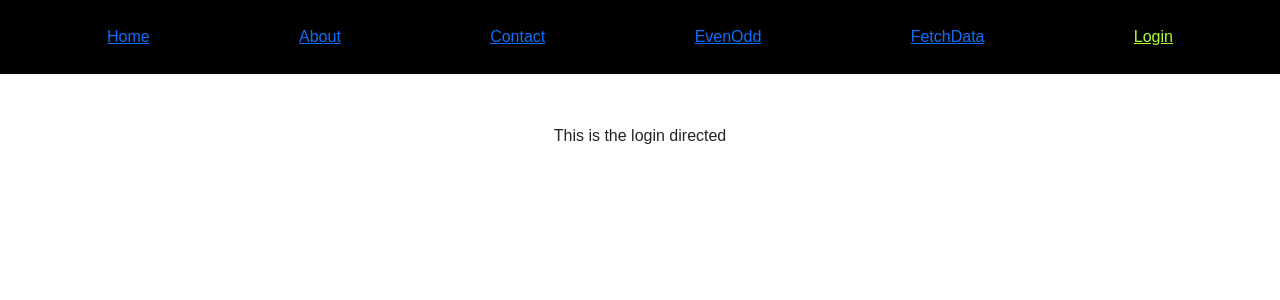
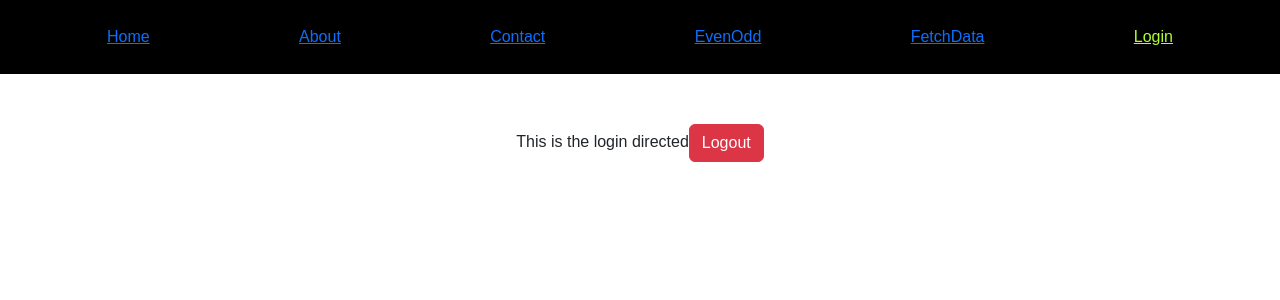
Before and after one commit to tarunmungurah/react-contact-form, a React (Create React App) app: page /dashboard in a window 1280 px wide. Shown: the top 300 px of the page. Built offline with nearby package versions, Linux system fonts and the light colour scheme; sample sign-in values are in the browser's storage.

Commit message:
Login page using token for security

```diff
--- a/src/Pages/Dashboard.js
+++ b/src/Pages/Dashboard.js
@@ -1,7 +1,23 @@
-import React from "react";
+import React, { useEffect} from "react";
+import { useNavigate } from "react-router-dom";
 
 function Dashboard(){
-    return <div>This is the login directed</div>;
+    const navigate = useNavigate()
+
+    useEffect(()=>{
+        if(!localStorage.getItem('token')){
+            navigate('/login')
+        }
+    },[])
+
+
+    return <div>This is the login directed
+        <button className="btn btn-danger"  onClick={() => {
+                localStorage.removeItem('token')
+                navigate('/Login')
+            }}>Logout</button>
+
+    </div>;
 }
 
 export default Dashboard;
--- a/src/Pages/Login.js
+++ b/src/Pages/Login.js
@@ -59,10 +59,15 @@
     )
       .then((res) => {
         console.log(res.data);
+        localStorage.setItem('token', res.data.token)
         navigate('/Dashboard')
       })
       .catch((err) => {
         if (err.code === 'ERR_BAD_REQUEST')
+
+
+
+
         setError('Not Found');
         console.log(err)
       })
@@ -88,8 +93,6 @@
 
                         </div>
                         {isSubmitted && email === '' && <p className="required"> This field is required </p>}
-
-
 
                         <div className="login__field">
                             <i className="login__icon fas fa-lock"></i>
```
